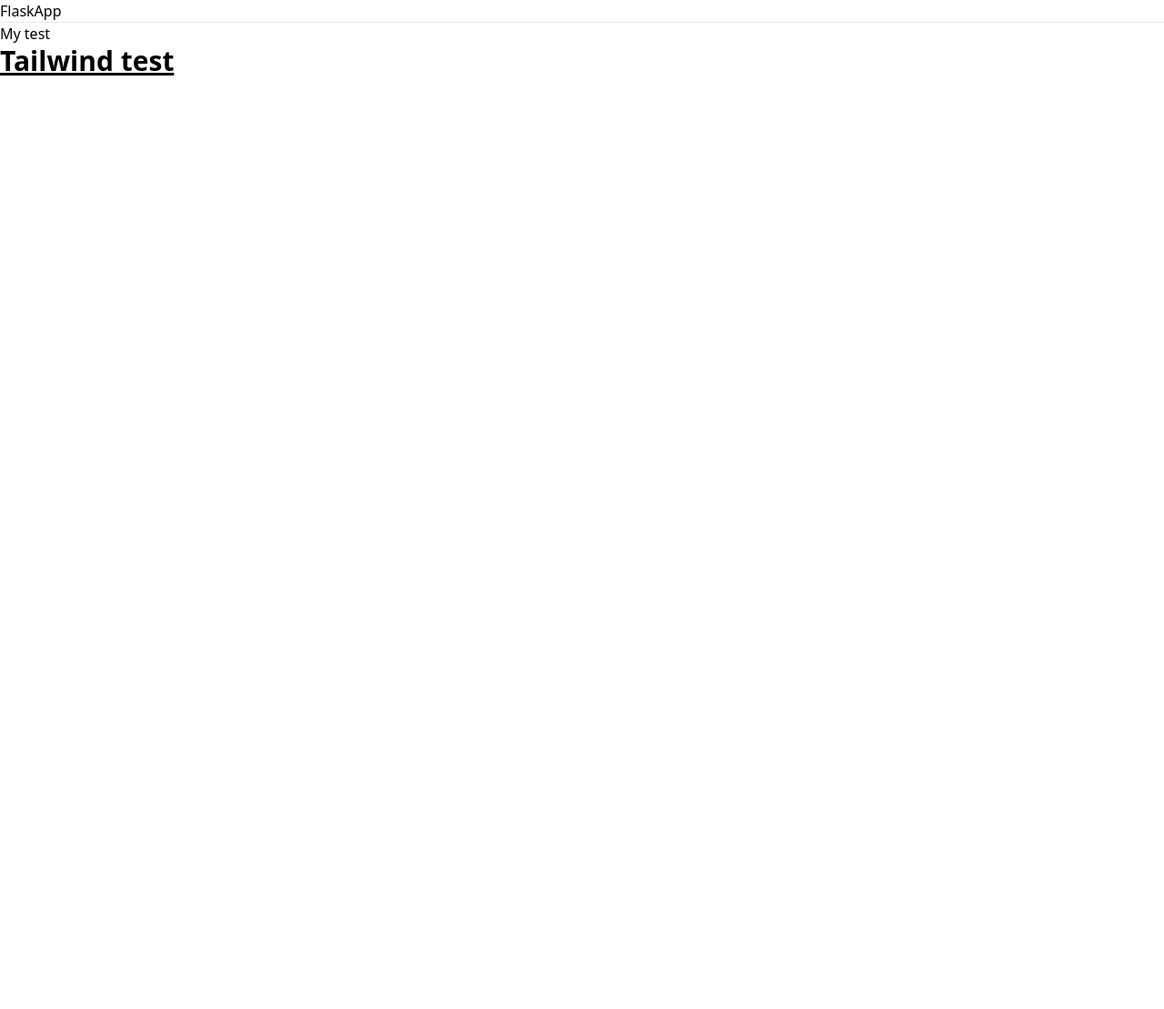
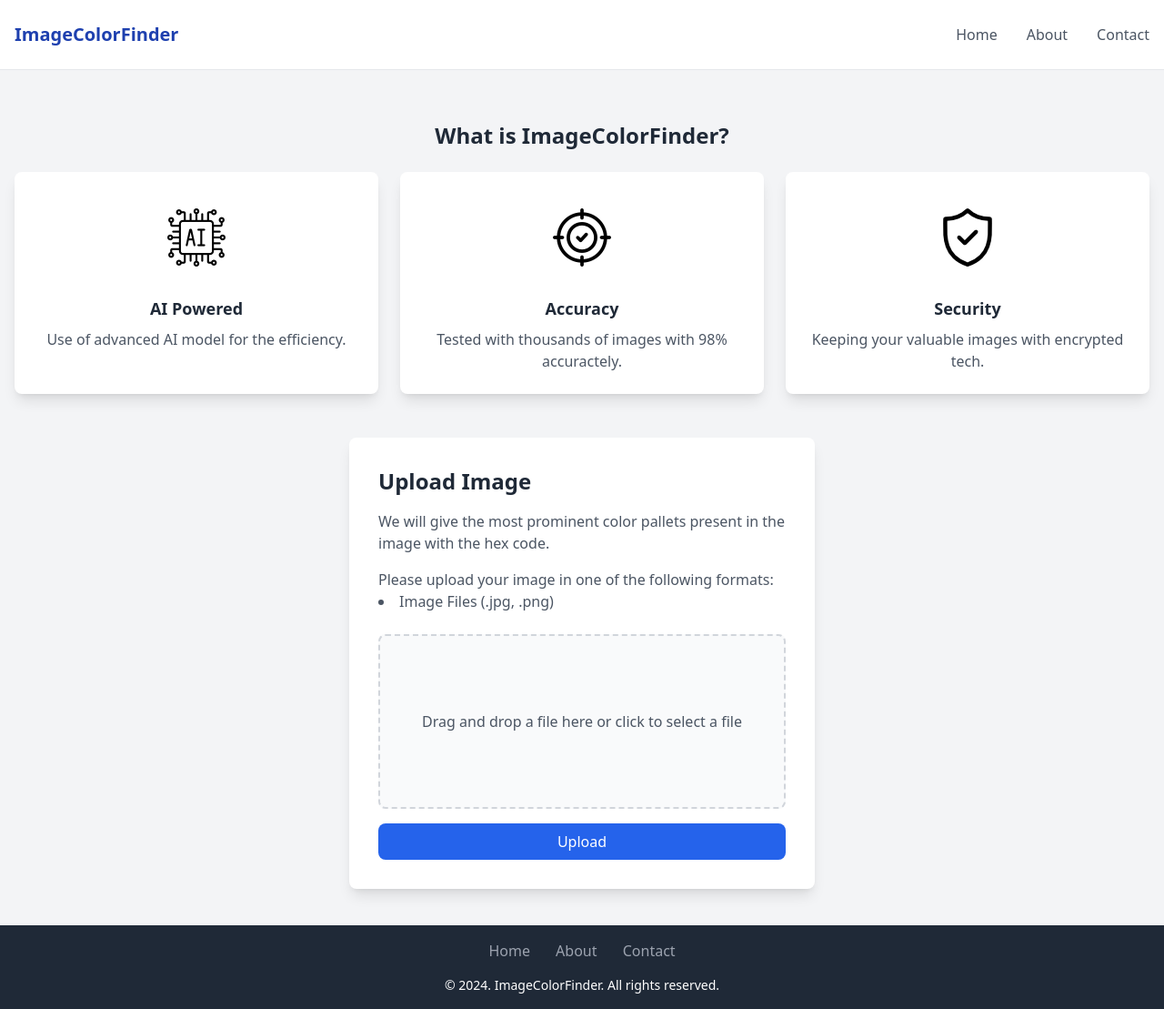
Before and after one commit to lcbiplove/image-color-holmes, a Flask app: page / in a window 1280 px wide. Shown: the whole page at 91% size. Before the commit the page ends 83 px from the top, so only its background shows below. Run offline with Flask 3, Linux system fonts and the light colour scheme.

Commit message:
feat: home page design

```diff
--- /dev/null
+++ b/app/static/dropbox.js
@@ -0,0 +1,40 @@
+const dropbox = document.getElementById("dropbox");
+const fileInput = document.getElementById("fileInput");
+
+// Trigger file input when dropbox is clicked
+dropbox.addEventListener("click", () => {
+  fileInput.click();
+});
+
+// Handle file drop
+dropbox.addEventListener("dragover", (event) => {
+  event.preventDefault();
+  dropbox.classList.add("bg-gray-200");
+});
+
+dropbox.addEventListener("dragleave", () => {
+  dropbox.classList.remove("bg-gray-200");
+});
+
+dropbox.addEventListener("drop", (event) => {
+  event.preventDefault();
+  dropbox.classList.remove("bg-gray-200");
+  const files = event.dataTransfer.files;
+  handleFiles(files);
+});
+
+// Handle file selection through file input
+fileInput.addEventListener("change", (event) => {
+  const files = event.target.files;
+  handleFiles(files);
+});
+
+function handleFiles(files) {
+  if (files.length > 0) {
+    dropbox.innerHTML = `<p class="text-gray-800">${files[0].name}</p>`;
+  }
+}
+
+document.getElementById("uploadButton").addEventListener("click", () => {
+  alert("File uploaded successfully!");
+});
--- a/app/templates/base.html
+++ b/app/templates/base.html
@@ -1,17 +1,46 @@
 <!DOCTYPE html>
 <html lang="en">
+
 <head>
     <meta charset="UTF-8">
     <title>{% block title %} {% endblock %} - FlaskApp</title>
     <script src="{{ url_for('static', filename='tailwind_3.4.5.js') }}"></script>
 </head>
+
 <body>
-    <nav>
-        <a href="{{ url_for('main.index') }}">FlaskApp</a>
-    </nav>
+    <div class="bg-white shadow-md">
+        <div class="container mx-auto px-4 py-6 flex justify-between items-center">
+            <a href="#" class="text-xl font-semibold text-blue-800">ImageColorFinder</a>
+
+            <div class="hidden md:flex space-x-8">
+                <a href="#" class="text-gray-600 hover:text-blue-600">Home</a>
+                <a href="#" class="text-gray-600 hover:text-blue-600">About</a>
+                <a href="#" class="text-gray-600 hover:text-blue-600">Contact</a>
+            </div>
+        </div>
+    </div>
+
     <hr>
     <div class="content">
         {% block content %} {% endblock %}
     </div>
+
+    <footer class="bg-gray-800 text-white py-4">
+        <div class="max-w-7xl mx-auto px-4 flex flex-col items-center">
+            <!-- Navigation Links -->
+            <div class="text-center mb-4">
+                <a href="#home" class="text-gray-400 hover:text-gray-300 mx-3">Home</a>
+                <a href="#about" class="text-gray-400 hover:text-gray-300 mx-3">About</a>
+                <a href="#contact" class="text-gray-400 hover:text-gray-300 mx-3">Contact</a>
+            </div>
+
+            <!-- Copyright Information -->
+            <p class="text-sm">
+                &copy; 2024. ImageColorFinder. All rights reserved.
+            </p>
+        </div>
+    </footer>
+
 </body>
+
 </html>
--- a/app/templates/index.html
+++ b/app/templates/index.html
@@ -1,6 +1,72 @@
 {% extends 'base.html' %}
 
+{% block title %} Home {% endblock %}
+
 {% block content %}
-    <span class="title"><h1>{% block title %} My test {% endblock %}</h1></span>
-    <p class="text-3xl font-bold underline">Tailwind test</p>
+
+<div class="bg-gray-100 py-10">
+
+    <div class="max-w-7xl mx-auto px-4 py-4">
+        <h3 class="text-2xl font-semibold text-gray-800 mb-6 text-center">What is ImageColorFinder?</h3>
+
+        <div class="grid grid-cols-1 md:grid-cols-2 lg:grid-cols-3 gap-6">
+            <!-- Card 1 -->
+            <div class="bg-white rounded-lg shadow-lg p-6 flex flex-col items-center">
+                <div class="text-white p-4 rounded-full">
+                    <img src="{{ url_for('static', filename='images/ai-icon.png') }}" alt="ai-icon">
+                </div>
+                <h4 class="text-lg font-semibold text-gray-800 mt-4">AI Powered</h4>
+                <p class="text-gray-600 mt-2 text-center">Use of advanced AI model for the efficiency.</p>
+            </div>
+
+            <!-- Card 2 -->
+            <div class="bg-white rounded-lg shadow-lg p-6 flex flex-col items-center">
+                <div class="text-white p-4 rounded-full">
+                    <img src="{{ url_for('static', filename='images/accuracy-icon.png') }}" alt="accuracy-icon">
+                </div>
+                <h4 class="text-lg font-semibold text-gray-800 mt-4">Accuracy</h4>
+                <p class="text-gray-600 mt-2 text-center">Tested with thousands of images with 98% accuractely.</p>
+            </div>
+
+            <!-- Card 3 -->
+            <div class="bg-white rounded-lg shadow-lg p-6 flex flex-col items-center">
+                <div class="text-white p-4 rounded-full">
+                    <img src="{{ url_for('static', filename='images/security-icon.png') }}" alt="security-icon">
+                </div>
+                <h4 class="text-lg font-semibold text-gray-800 mt-4">Security</h4>
+                <p class="text-gray-600 mt-2 text-center">Keeping your valuable images with encrypted tech.</p>
+            </div>
+        </div>
+    </div>
+
+    <div class="max-w-lg mx-auto bg-white p-8 rounded-lg shadow-lg mt-8">
+        <h2 class="text-2xl font-semibold text-gray-800 mb-4">Upload Image</h2>
+        <p class="text-gray-600 mb-2">We will give the most prominent color pallets present in the image with the hex
+            code.</p>
+
+
+        <p class="text-gray-600 mt-4">Please upload your image in one of the following formats:</p>
+        <ul class="list-disc list-inside text-gray-600 mb-6">
+            <li>Image Files (.jpg, .png)</li>
+        </ul>
+
+        <div id="dropbox"
+            class="w-full h-48 flex justify-center items-center border-2 border-dashed border-gray-300 rounded-lg bg-gray-50 cursor-pointer hover:bg-gray-100">
+            <p class="text-gray-600 text-center">Drag and drop a file here or click to select a file</p>
+        </div>
+
+        <input id="fileInput" type="file" class="hidden" accept=".jpg,.png">
+        <div class="mt-4">
+            <button id="uploadButton"
+                class="w-full bg-blue-600 text-white py-2 rounded-lg hover:bg-blue-700">Upload</button>
+        </div>
+    </div>
+
+
+
+    <script src="{{ url_for('static', filename='dropbox.js') }}">
+
+    </script>
+</div>
+
 {% endblock %}
```
Also changed, not shown: app/static/images/accuracy-icon.png (added), app/static/images/ai-icon.png (added), app/static/images/security-icon.png (added).
